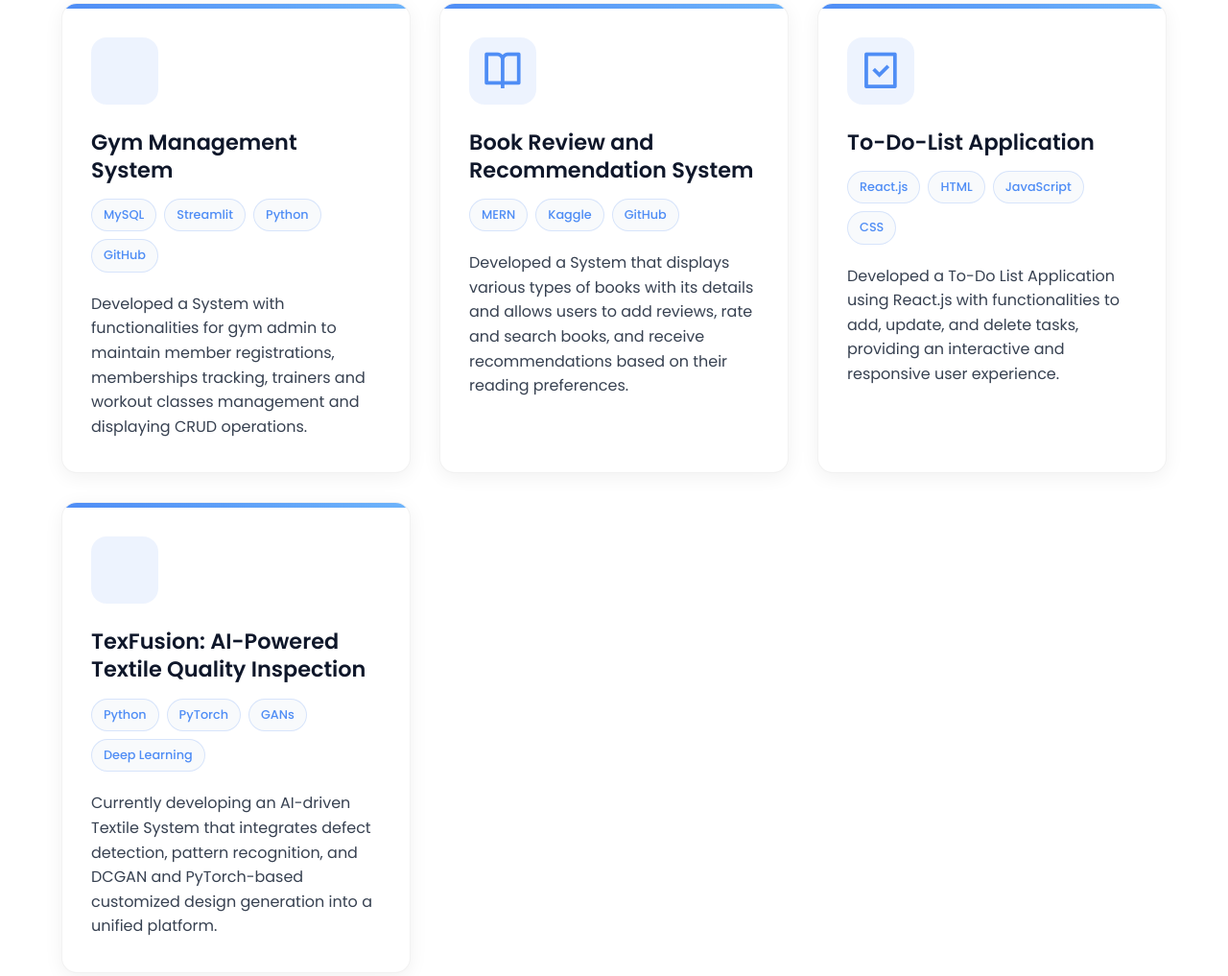
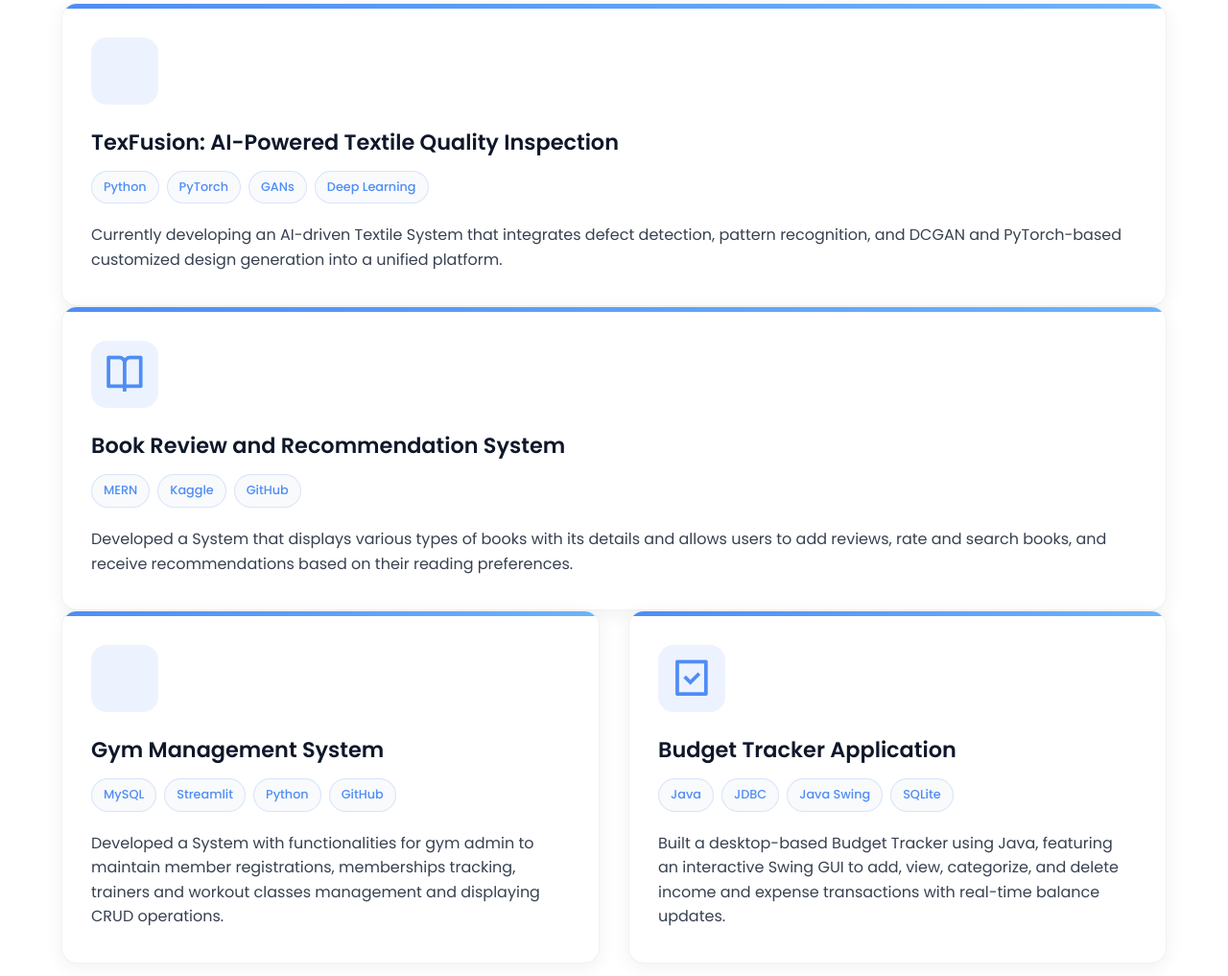
Before and after one commit to Suhas-Varna/Suhas-Portfolio, a plain HTML site: page index.html in a window 1280 px wide. Shown: the part 2526-3543 px from the top of the page at 96% size. Drawn offline with nearby package versions, Linux system fonts and the light colour scheme; some icons are missing.

Commit message:
Budget project added

```diff
--- a/index.html
+++ b/index.html
@@ -177,7 +177,32 @@
         <div class="section-header reveal">
           <h2 class="section-title">Featured Projects</h2>
         </div>
-        <div class="projects-grid">
+        <div class="project-card reveal">
+            <div class="project-icon">
+              <i class="ri-ai-generator"></i>
+            </div>
+            <h3>TexFusion: AI-Powered Textile Quality Inspection</h3>
+            <div class="project-tech">
+              <span>Python</span>
+              <span>PyTorch</span>
+              <span>GANs</span>
+              <span>Deep Learning</span>
+            </div>
+            <p>Currently developing an AI-driven Textile System that integrates defect detection, pattern recognition, and DCGAN and PyTorch-based customized design generation into a unified platform.</p>
+          </div>
+          <div class="project-card reveal">
+            <div class="project-icon">
+              <i class="ri-book-open-line"></i>
+            </div>
+            <h3>Book Review and Recommendation System</h3>
+            <div class="project-tech">
+              <span>MERN</span>
+              <span>Kaggle</span>
+              <span>GitHub</span>
+            </div>
+            <p>Developed a System that displays various types of books with its details and allows users to add reviews, rate and search books, and receive recommendations based on their reading preferences.</p>
+          </div>
+           <div class="projects-grid">
           <div class="project-card reveal">
             <div class="project-icon">
               <i class="ri-dumbbell-fill"></i>
@@ -193,41 +218,17 @@
           </div>
           <div class="project-card reveal">
             <div class="project-icon">
-              <i class="ri-book-open-line"></i>
-            </div>
-            <h3>Book Review and Recommendation System</h3>
-            <div class="project-tech">
-              <span>MERN</span>
-              <span>Kaggle</span>
-              <span>GitHub</span>
-            </div>
-            <p>Developed a System that displays various types of books with its details and allows users to add reviews, rate and search books, and receive recommendations based on their reading preferences.</p>
-          </div>
-          <div class="project-card reveal">
-            <div class="project-icon">
               <i class="ri-task-line"></i>
             </div>
-            <h3>To-Do-List Application</h3>
+            <h3>Budget Tracker Application</h3>
             <div class="project-tech">
-              <span>React.js</span>
-              <span>HTML</span>
-              <span>JavaScript</span>
-              <span>CSS</span>
+              <span>Java</span>
+              <span>JDBC</span>
+              <span>Java Swing</span>
+              <span>SQLite</span>
             </div>
-            <p>Developed a To-Do List Application using React.js with functionalities to add, update, and delete tasks, providing an interactive and responsive user experience.</p>
-          </div>
-          <div class="project-card reveal">
-            <div class="project-icon">
-              <i class="ri-ai-generator"></i>
-            </div>
-            <h3>TexFusion: AI-Powered Textile Quality Inspection</h3>
-            <div class="project-tech">
-              <span>Python</span>
-              <span>PyTorch</span>
-              <span>GANs</span>
-              <span>Deep Learning</span>
-            </div>
-            <p>Currently developing an AI-driven Textile System that integrates defect detection, pattern recognition, and DCGAN and PyTorch-based customized design generation into a unified platform.</p>
+            <p>Built a desktop-based Budget Tracker using Java, featuring an interactive Swing GUI to add, view,
+categorize, and delete income and expense transactions with real-time balance updates.</p>
           </div>
         </div>
       </div>
```
